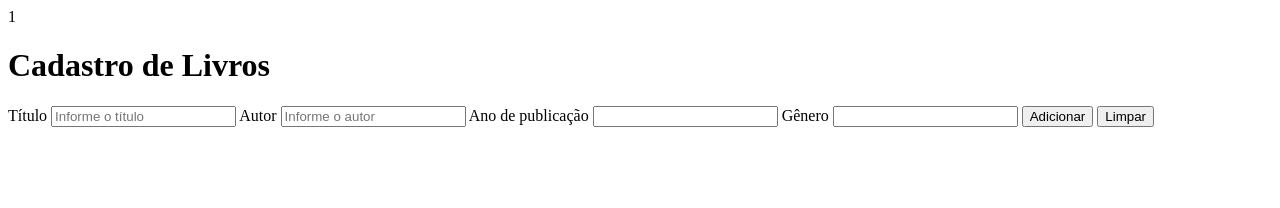
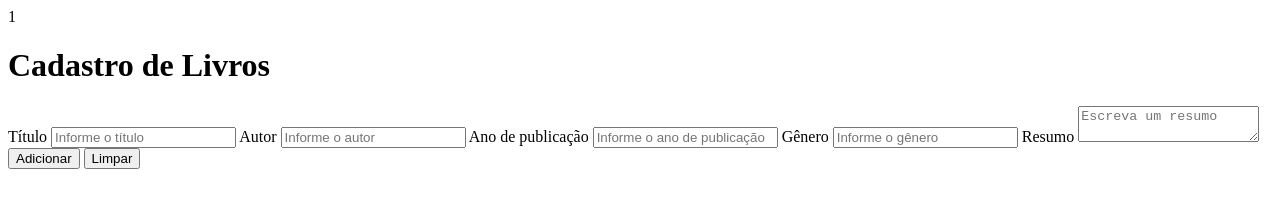
Before and after one commit to eloisazsenai/projeto_aplicativo_crud, a plain HTML site: page index.html in a window 1280 px wide. Drawn offline with Linux system fonts and the light colour scheme.

Commit message:
Adiciona o campo resumo ao formulario

```diff
--- a/index.html
+++ b/index.html
@@ -19,10 +19,13 @@
             <input class="input01" type="text" id="autor" name="autor" required placeholder="Informe o autor">
 
             <label for="ano">Ano de publicação</label>
-            <input class="input01" type="text" id="ano" name="ano">
+            <input class="input01" type="text" id="ano" name="ano" placeholder="Informe o ano de publicação">
 
             <label for="genero">Gênero</label>
-            <input class="input01" type="text" id="genero" name="genero">
+            <input class="input01" type="text" id="genero" name="genero" placeholder="Informe o gênero">
+
+            <label for="resumo">Resumo</label>
+            <textarea name="resumo" id="resumo" required placeholder="Escreva um resumo"></textarea>
 
             <button class="botoes" id="adicionar" type="submit">Adicionar</button>
             <button class="botoes" id="limpar" type="reset">Limpar</button>
```
